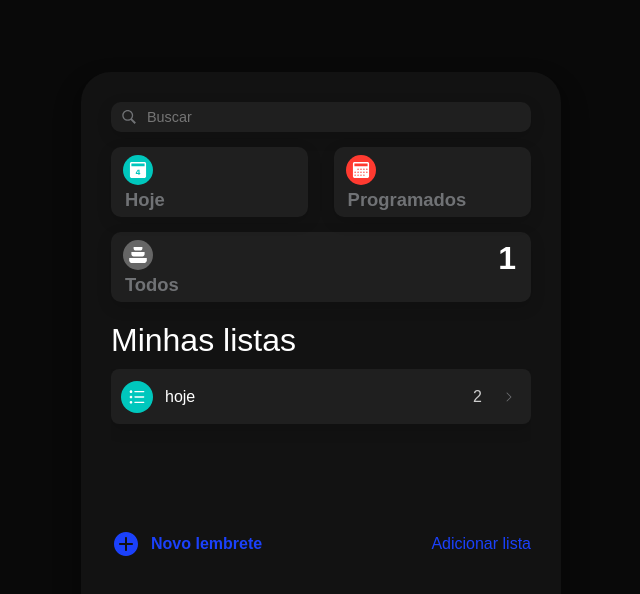
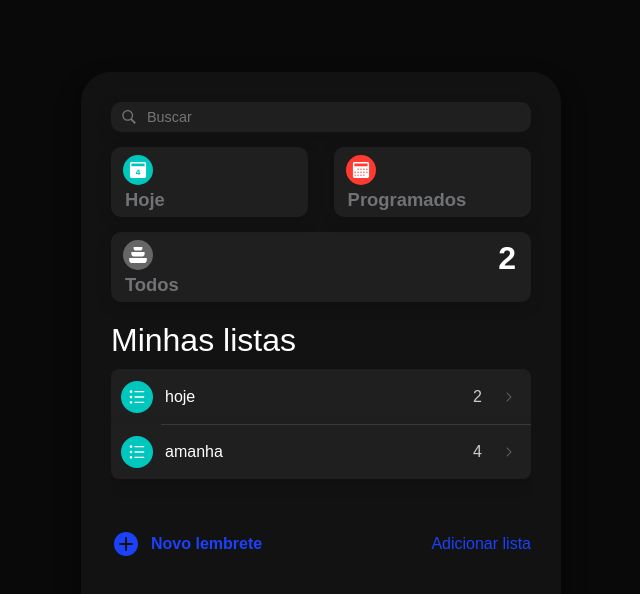
Before and after one commit to guilhermevialle/Todo-ReactJS, a React (Create React App) app: page / in a window 1280 px wide. Shown: the top 594 px of the page, without its empty margins (319-959 px from the left). Built offline with nearby package versions, Linux system fonts and the light colour scheme.

Commit message:
adding input search functionally

```diff
--- a/src/App.js
+++ b/src/App.js
@@ -11,6 +11,12 @@ function App() {
                 return {
                     ...state,
                     listIndex: action.value,
+                };
+
+            case "searchinp":
+                return {
+                    ...state,
+                    searchinp: action.value,
                 };
 
             case "newReminderInsideList":
@@ -57,7 +63,30 @@ function App() {
                     },
                 ],
             },
+            {
+                listName: "amanha",
+                color: "#00c7bd",
+                todos: [
+                    {
+                        title: "jogar bola",
+                        desc: "das 14 ate umas 19",
+                    },
+                    {
+                        title: "cagar",
+                        desc: "cagar na hora certinha llllkkk",
+                    },
+                    {
+                        title: "ver filme",
+                        desc: "filmes da marvel",
+                    },
+                    {
+                        title: "mia pika",
+                        desc: "transar",
+                    },
+                ],
+            },
         ],
+        searchinp: null,
         newReminderInsideList: null,
         listIndex: 0,
         currentList: {
--- a/src/components/input/input.js
+++ b/src/components/input/input.js
@@ -1,12 +1,18 @@
 import "./input.scss";
 import searchSvg from "./svgs/search-svg.svg";
-import { useState } from "react";
+import { useContext, useState } from "react";
+import { Global } from "../../App";
+import listslider from "../listslider/listslider";
 
 export default ({ placeholder }) => {
-    const [value, setValue] = useState(null);
+    const { data, setData } = useContext(Global);
+    const { listState } = data;
 
     const eventHandler = (value) => {
-        setValue(value);
+        setData({
+            type: "searchinp",
+            value: value,
+        });
         return;
     };
 
--- a/src/components/interface/interface.js
+++ b/src/components/interface/interface.js
@@ -6,7 +6,7 @@ import List from "../list/list";
 import Results from "../results/results";
 import Footer from "../footer/footer";
 import gsap, { Circ } from "gsap";
-import { useContext } from "react";
+import { useContext, useEffect } from "react";
 import { Global } from "../../App";
 
 //tabs
--- a/src/components/lastsection/lastsection.js
+++ b/src/components/lastsection/lastsection.js
@@ -2,15 +2,13 @@ import "./lastsection.scss";
 import stackSvg from "./svgs/stack-svg.svg";
 import Box from "../box/box";
 import { Global } from "../../App";
-import { useContext, useState } from "react";
+import { useContext, useEffect } from "react";
+import gsap, { Elastic } from "gsap";
 
 export default () => {
     let { data } = useContext(Global);
     const { listState } = data;
     const allCounts = listState.length;
-    const [alltodos, setAlltodos] = useState(listState.map((arr) => arr.todos));
-
-    console.log(alltodos, "At lastsection");
 
     return (
         <div className="lastsection">
--- a/src/components/results/results.js
+++ b/src/components/results/results.js
@@ -1,16 +1,21 @@
 import "./results.scss";
 
-import { useContext, useEffect, useReducer, useState } from "react";
+import { useContext, useEffect, useState } from "react";
 import CurrentList from "../currentlist/currentlist";
 import { Global } from "../../App";
 
 export default () => {
     let { data } = useContext(Global);
-    data = data.listState;
+    const { listState, searchinp } = data;
+    const [x, setX] = useState(null);
 
-    return data ? (
+    useEffect(() => {
+        setX(listState.filter((l) => l.listName.includes(searchinp) != -1));
+    }, [searchinp]);
+
+    return x ? (
         <div className="results">
-            {data.map((list, index) => {
+            {listState.map((list, index) => {
                 return <CurrentList list={list} index={index} />;
             })}
         </div>
```
